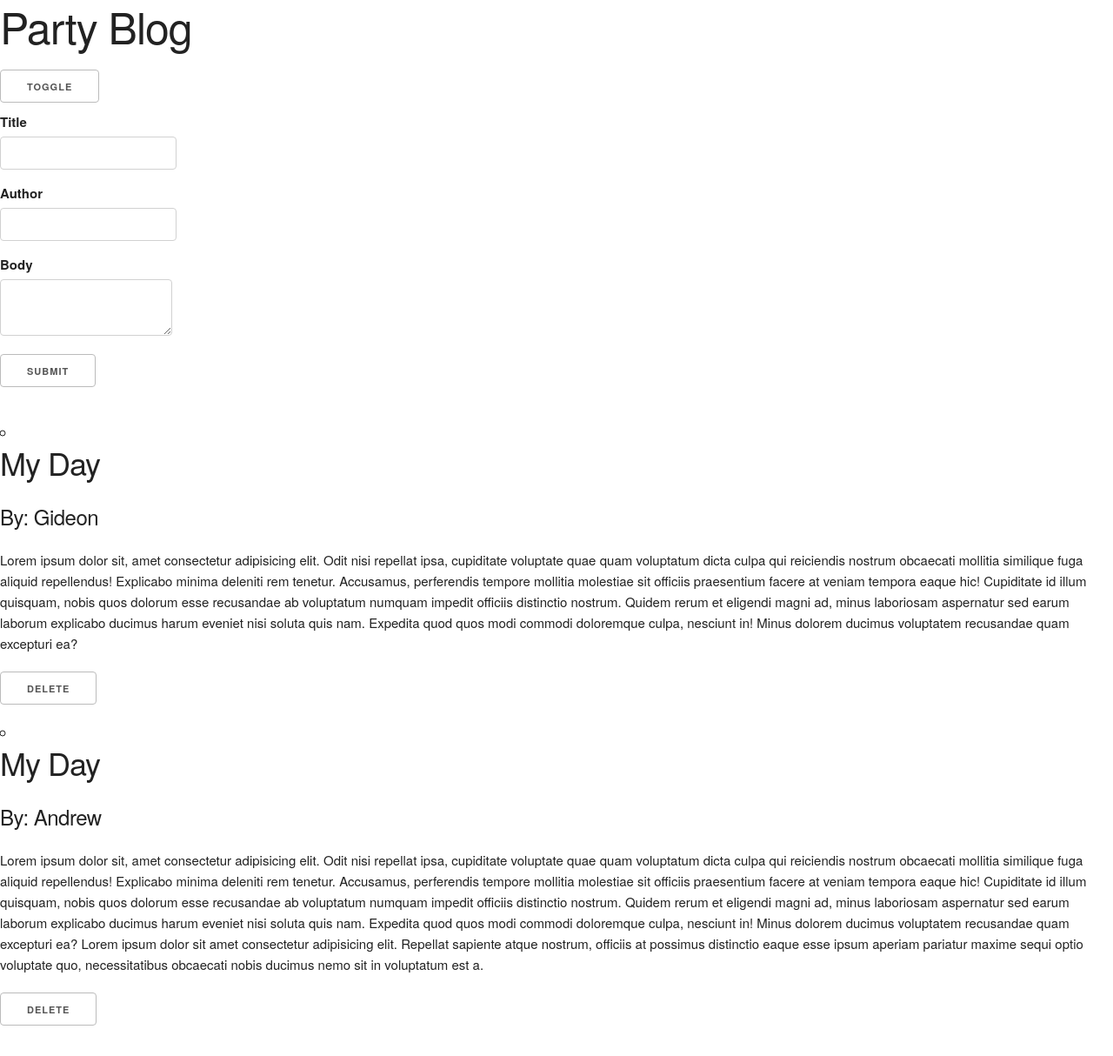
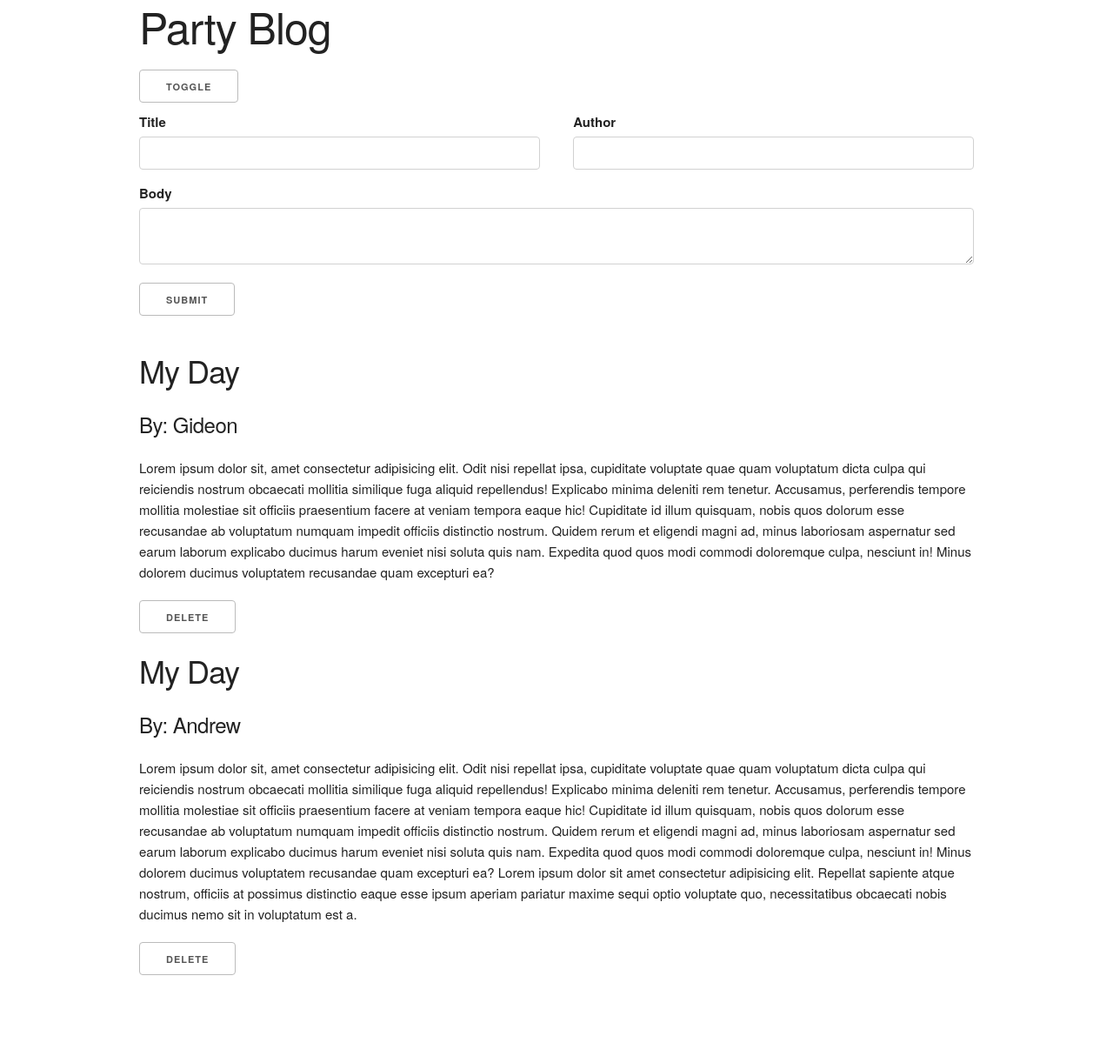
Before and after one commit to gideonibemerejr/morning-blog, a React (Create React App) app: page / in a window 1280 px wide. Shown: the whole page at 87% size. After the commit the page ends 1156 px from the top, so only its background shows below. Built offline with nearby package versions, Linux system fonts and the light colour scheme.

Commit message:
Style form and add delete function

```diff
--- a/src/App.css
+++ b/src/App.css
@@ -404,7 +404,7 @@ label > .label-body {
 /* Lists
 –––––––––––––––––––––––––––––––––––––––––––––––––– */
 ul {
-  list-style: circle inside;
+  list-style: none;
 }
 ol {
   list-style: decimal inside;
--- a/src/App.js
+++ b/src/App.js
@@ -5,7 +5,7 @@ import Main from './Main'
 
 function App() {
   return (
-    <div className="App">
+    <div className="container">
       <Main />
     </div>
   )
--- a/src/Form/index.js
+++ b/src/Form/index.js
@@ -17,34 +17,43 @@ export default class Form extends Component {
     const { handleAddPost } = this.props
     e.preventDefault()
     handleAddPost(this.state)
+    this.setState({
+      title: '',
+      author: '',
+      post: ''
+    })
   }
-
 
   render() {
     return (
       <form onSubmit={this.handleSubmit}>
-        <div>
+        <div className="row">
+          <div className="columns six">
             <label>Title</label>
             <input
+              className="u-full-width"
               onChange={this.handleChange}
               name="title"
               type="text"
               value={this.state.title}
             />
           </div>
-
-        <div>
+          <div className="columns six">
             <label>Author</label>
             <input
+              className="u-full-width"
               onChange={this.handleChange}
               name="author"
               type="text"
               value={this.state.author}
             />
           </div>
+        </div>
+
         <div>
           <label>Body</label>
           <textarea
+            className="u-full-width"
             onChange={this.handleChange}
             name="body"
             value={this.state.post}
--- a/src/Main/index.js
+++ b/src/Main/index.js
@@ -30,8 +30,15 @@ export default class Main extends Component {
     })
   }
 
-  handleDeletePost = () => {
-    alert('Delete button clicked')
+  handleDeletePost = postIdx => {
+    // ! we cant mutate state directly
+    // TODO: we need to remove the object from state
+    // * Here we create a new array from filtering out the post in our state.posts array that matches the index of the post we clicked
+    const newStateArray = this.state.posts.filter(
+      (elem, idx) => idx !== postIdx
+    )
+
+    this.setState({ posts: newStateArray })
   }
   // handleClick = e => {
   //   this.state.name === 'Gideon'
@@ -46,7 +53,13 @@ export default class Main extends Component {
           <h3>{post.title}</h3>
           <h5>By: {post.author}</h5>
           <h6>{post.body}</h6>
-          <button onClick={this.handleDeletePost}>Delete</button>
+          <button
+            onClick={() => {
+              this.handleDeletePost(index)
+            }}
+          >
+            Delete
+          </button>
         </li>
       )
     })
```
Lines whose indentation alone changed are shown as unchanged.
